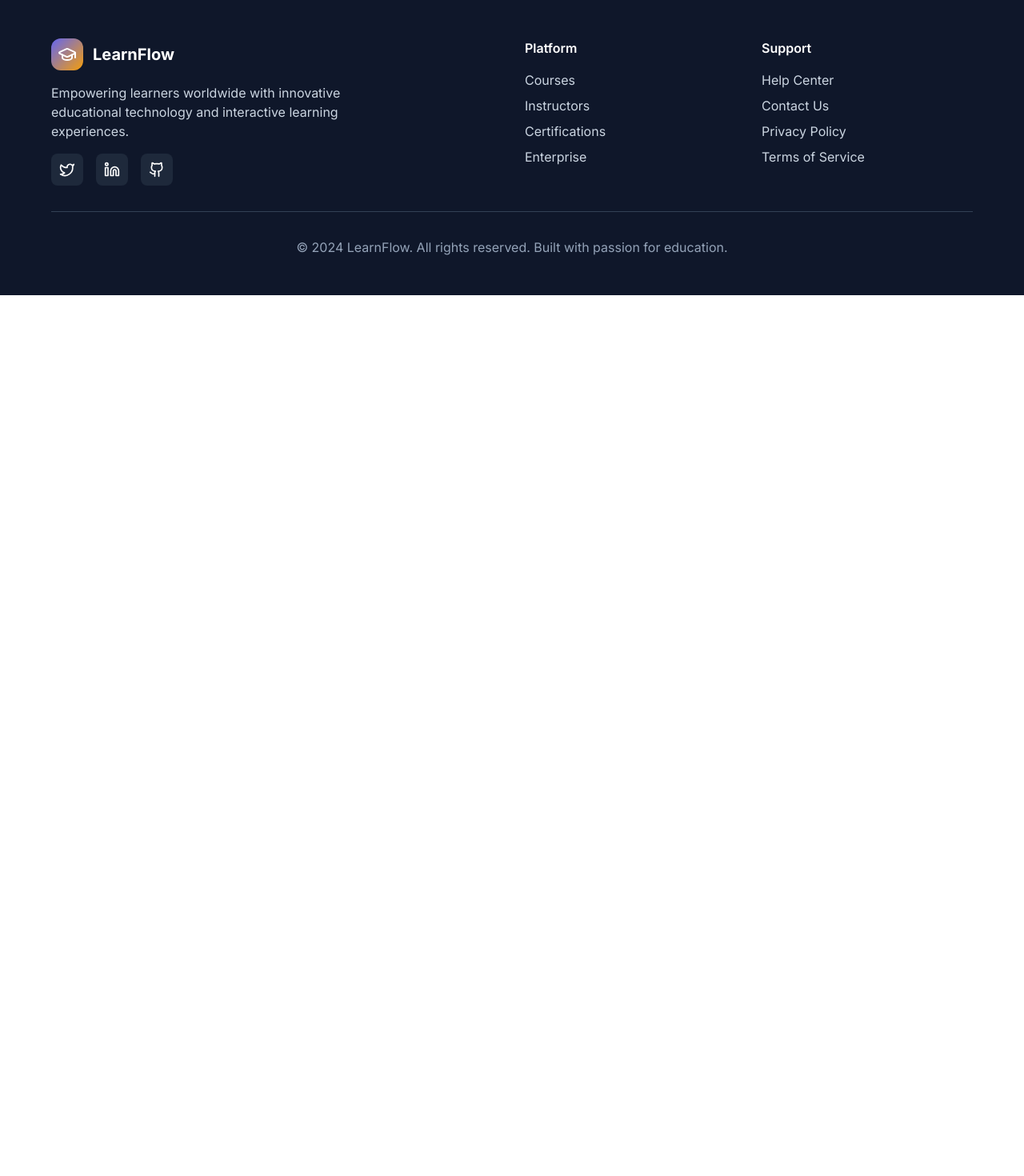
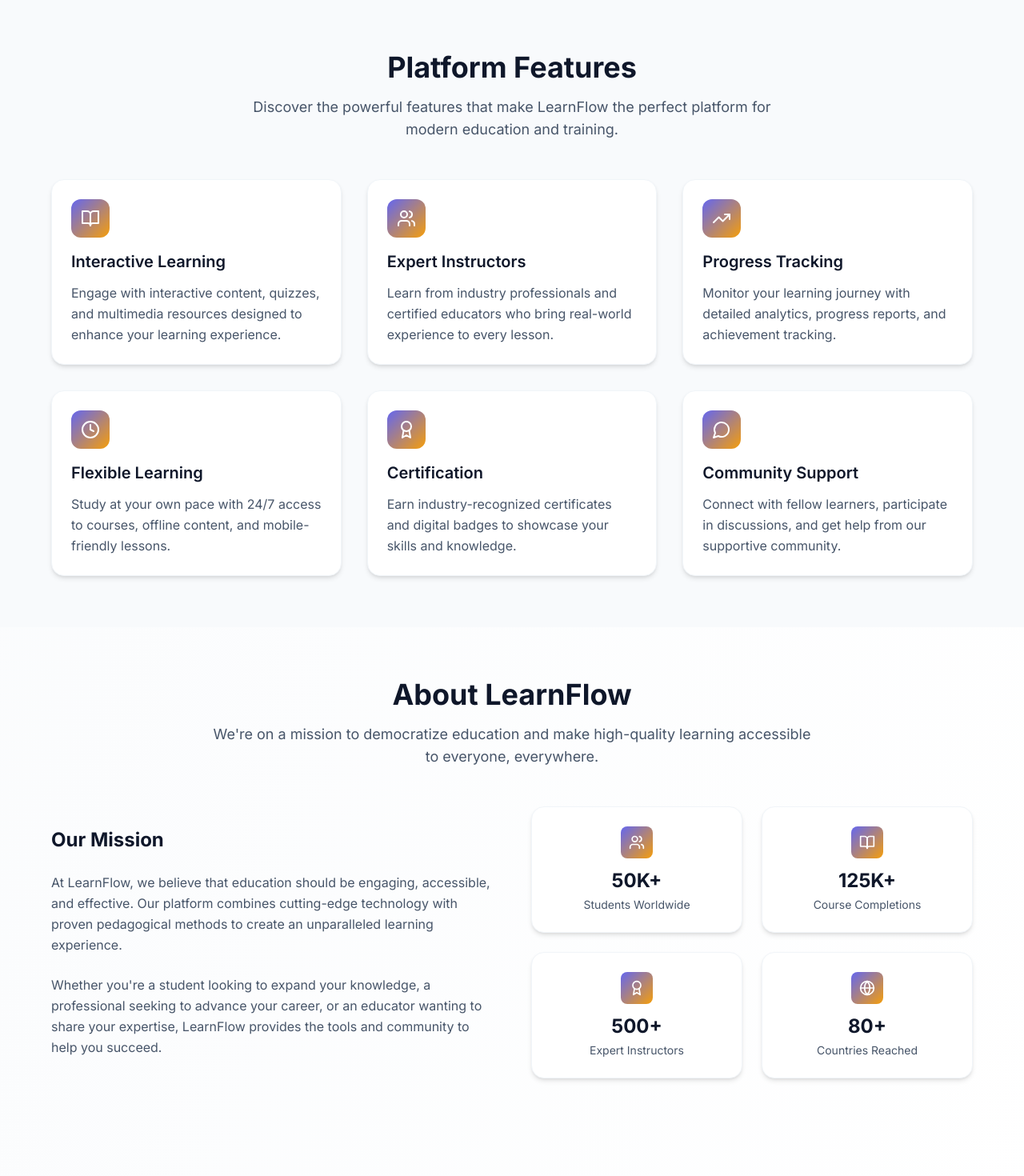
Before and after one commit to apper-canvas/learnflow-platform-card, a React (Vite) app: page / in a window 1280 px wide. Shown: the part 2880-4350 px from the top of the page at 80% size. Before the commit the page ends 3249 px from the top, so only its background shows below. Built offline with nearby package versions, Linux system fonts and the light colour scheme.

Commit message:
Add Features and About sections to Home page with interactive feature cards, mission statement, and platform statistics

```diff
--- a/src/pages/Home.jsx
+++ b/src/pages/Home.jsx
@@ -163,10 +163,159 @@ const Home = () => {
               Experience our advanced course builder that makes creating engaging educational content simple and intuitive.
             </p>
           </div>
+<MainFeature />
+        </div>
+      </section>
 
-          <MainFeature />
+      {/* Features Section */}
+      <section id="features" className="py-16 px-4 sm:px-6 lg:px-8 bg-surface-50 dark:bg-surface-800">
+        <div className="container mx-auto">
+          <div className="text-center mb-12">
+            <motion.h2
+              className="text-3xl sm:text-4xl font-bold text-surface-900 dark:text-white mb-4"
+              initial={{ opacity: 0, y: 30 }}
+              animate={{ opacity: 1, y: 0 }}
+              transition={{ duration: 0.8 }}
+            >
+              Platform Features
+            </motion.h2>
+            <motion.p
+              className="text-lg text-surface-600 dark:text-surface-300 max-w-2xl mx-auto"
+              initial={{ opacity: 0, y: 20 }}
+              animate={{ opacity: 1, y: 0 }}
+              transition={{ duration: 0.8, delay: 0.2 }}
+            >
+              Discover the powerful features that make LearnFlow the perfect platform for modern education and training.
+            </motion.p>
+          </div>
+
+          <motion.div
+            className="grid grid-cols-1 md:grid-cols-2 lg:grid-cols-3 gap-8"
+            initial={{ opacity: 0, y: 40 }}
+            animate={{ opacity: 1, y: 0 }}
+            transition={{ duration: 0.8, delay: 0.4 }}
+          >
+            {[
+              {
+                icon: "BookOpen",
+                title: "Interactive Learning",
+                description: "Engage with interactive content, quizzes, and multimedia resources designed to enhance your learning experience."
+              },
+              {
+                icon: "Users",
+                title: "Expert Instructors",
+                description: "Learn from industry professionals and certified educators who bring real-world experience to every lesson."
+              },
+              {
+                icon: "TrendingUp",
+                title: "Progress Tracking",
+                description: "Monitor your learning journey with detailed analytics, progress reports, and achievement tracking."
+              },
+              {
+                icon: "Clock",
+                title: "Flexible Learning",
+                description: "Study at your own pace with 24/7 access to courses, offline content, and mobile-friendly lessons."
+              },
+              {
+                icon: "Award",
+                title: "Certification",
+                description: "Earn industry-recognized certificates and digital badges to showcase your skills and knowledge."
+              },
+              {
+                icon: "MessageCircle",
+                title: "Community Support",
+                description: "Connect with fellow learners, participate in discussions, and get help from our supportive community."
+              }
+            ].map((feature, index) => (
+              <motion.div
+                key={index}
+                className="card p-6 hover:shadow-soft transition-all duration-300"
+                initial={{ opacity: 0, y: 20 }}
+                animate={{ opacity: 1, y: 0 }}
+                transition={{ duration: 0.5, delay: 0.1 * index }}
+                whileHover={{ y: -5 }}
+              >
+                <div className="w-12 h-12 bg-gradient-to-br from-primary to-secondary rounded-xl flex items-center justify-center mb-4">
+                  <ApperIcon name={feature.icon} className="w-6 h-6 text-white" />
+                </div>
+                <h3 className="text-xl font-semibold text-surface-900 dark:text-white mb-3">
+                  {feature.title}
+                </h3>
+                <p className="text-surface-600 dark:text-surface-300 leading-relaxed">
+                  {feature.description}
+                </p>
+              </motion.div>
+            ))}
+          </motion.div>
         </div>
-</section>
+      </section>
+
+      {/* About Section */}
+      <section id="about" className="py-16 px-4 sm:px-6 lg:px-8">
+        <div className="container mx-auto">
+          <div className="text-center mb-12">
+            <motion.h2
+              className="text-3xl sm:text-4xl font-bold text-surface-900 dark:text-white mb-4"
+              initial={{ opacity: 0, y: 30 }}
+              animate={{ opacity: 1, y: 0 }}
+              transition={{ duration: 0.8 }}
+            >
+              About LearnFlow
+            </motion.h2>
+            <motion.p
+              className="text-lg text-surface-600 dark:text-surface-300 max-w-3xl mx-auto"
+              initial={{ opacity: 0, y: 20 }}
+              animate={{ opacity: 1, y: 0 }}
+              transition={{ duration: 0.8, delay: 0.2 }}
+            >
+              We're on a mission to democratize education and make high-quality learning accessible to everyone, everywhere.
+            </motion.p>
+          </div>
+
+          <div className="grid grid-cols-1 lg:grid-cols-2 gap-12 items-center mb-16">
+            <motion.div
+              initial={{ opacity: 0, x: -30 }}
+              animate={{ opacity: 1, x: 0 }}
+              transition={{ duration: 0.8, delay: 0.4 }}
+            >
+              <h3 className="text-2xl font-bold text-surface-900 dark:text-white mb-6">Our Mission</h3>
+              <p className="text-surface-600 dark:text-surface-300 mb-6 leading-relaxed">
+                At LearnFlow, we believe that education should be engaging, accessible, and effective. Our platform combines cutting-edge technology with proven pedagogical methods to create an unparalleled learning experience.
+              </p>
+              <p className="text-surface-600 dark:text-surface-300 leading-relaxed">
+                Whether you're a student looking to expand your knowledge, a professional seeking to advance your career, or an educator wanting to share your expertise, LearnFlow provides the tools and community to help you succeed.
+              </p>
+            </motion.div>
+
+            <motion.div
+              className="grid grid-cols-2 gap-6"
+              initial={{ opacity: 0, x: 30 }}
+              animate={{ opacity: 1, x: 0 }}
+              transition={{ duration: 0.8, delay: 0.6 }}
+            >
+              {[
+                { label: "Students Worldwide", value: "50K+", icon: "Users" },
+                { label: "Course Completions", value: "125K+", icon: "BookOpen" },
+                { label: "Expert Instructors", value: "500+", icon: "Award" },
+                { label: "Countries Reached", value: "80+", icon: "Globe" }
+              ].map((stat, index) => (
+                <div key={index} className="card p-6 text-center">
+                  <div className="w-10 h-10 bg-gradient-to-br from-primary to-secondary rounded-lg flex items-center justify-center mx-auto mb-3">
+                    <ApperIcon name={stat.icon} className="w-5 h-5 text-white" />
+                  </div>
+                  <div className="text-2xl font-bold text-surface-900 dark:text-white mb-1">
+                    {stat.value}
+                  </div>
+                  <div className="text-surface-600 dark:text-surface-400 text-sm">
+                    {stat.label}
+                  </div>
+                </div>
+              ))}
+            </motion.div>
+          </div>
+        </div>
+      </section>
+
       {/* Footer */}
       <footer className="bg-surface-900 dark:bg-surface-800 text-white py-12 px-4 sm:px-6 lg:px-8">
         <div className="container mx-auto">
```
